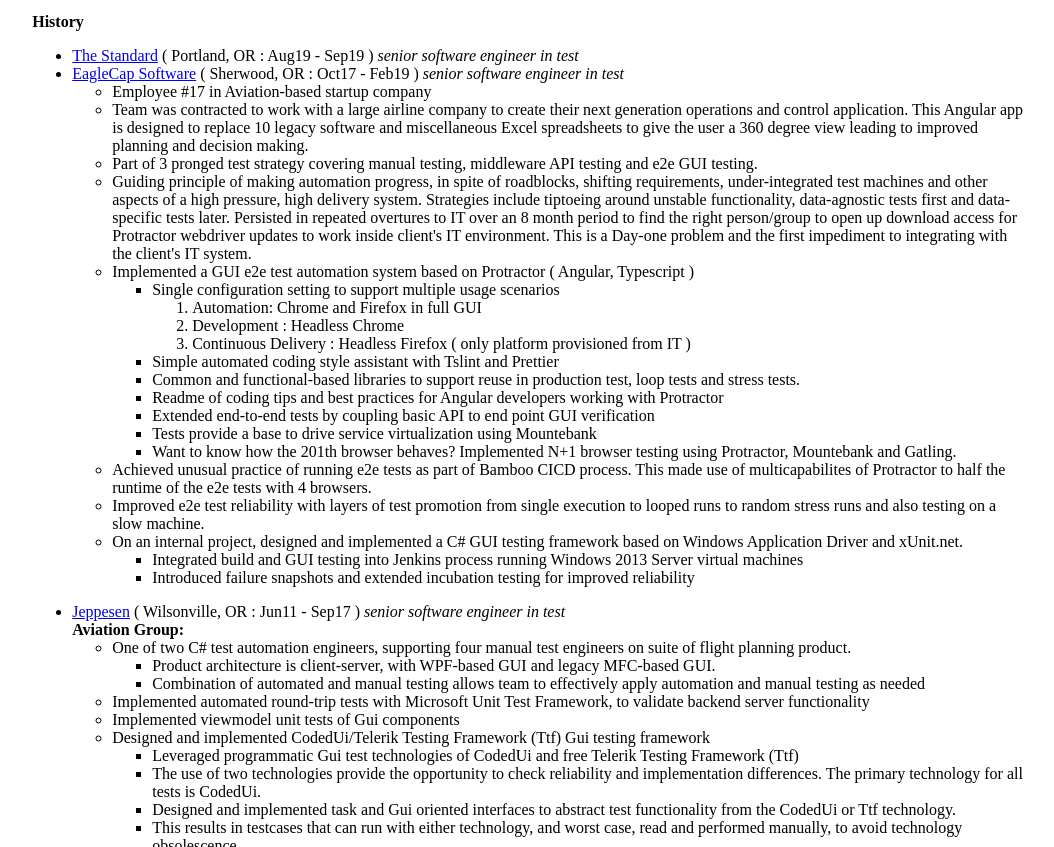
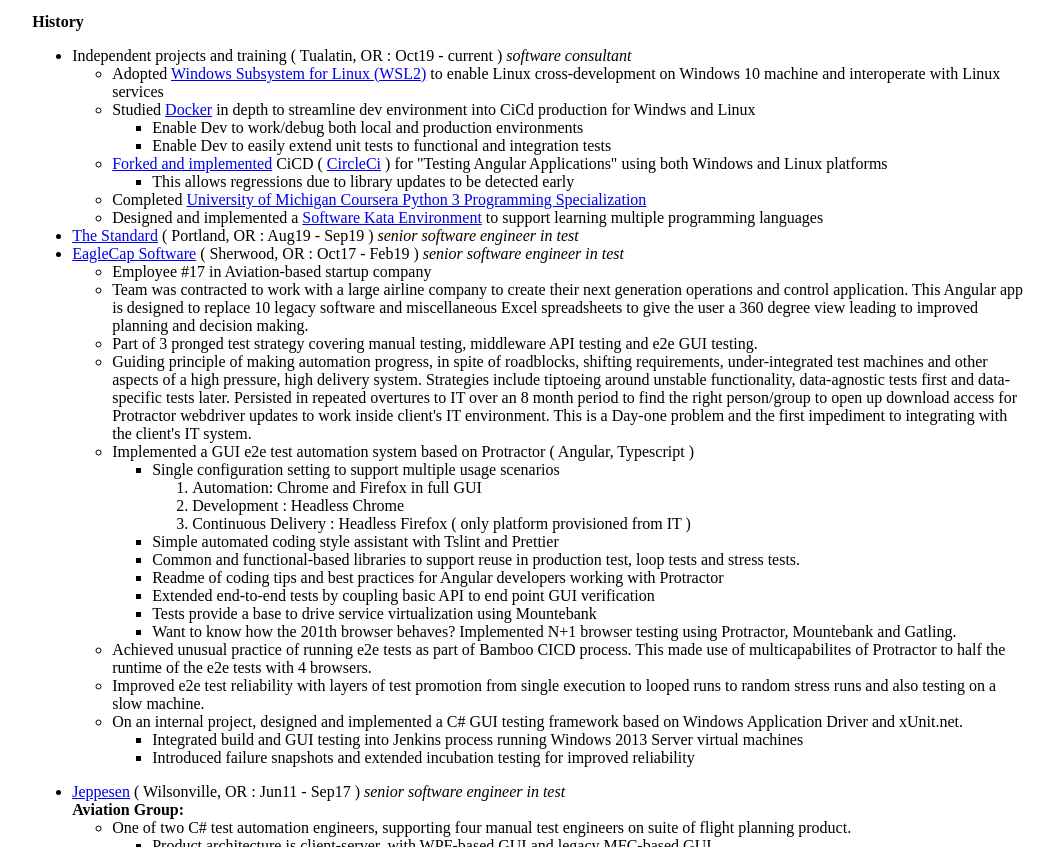
Before and after one commit to khtan/khtan.github.io, a plain HTML site: page resumeXml/index.htm in a window 1280 px wide. Shown: the part 1032-1879 px from the top of the page, without its empty margins (112-1166 px from the left). Drawn offline with nearby package versions, Linux system fonts and the light colour scheme; files that its build step writes are made by us from their sources.

Commit message:
update for independent project and future employer

```diff
--- a/resumeXml/index.htm
+++ b/resumeXml/index.htm
@@ -108,6 +108,27 @@
 </p>
 <p id="history"><b>History</b>
     <ul>
+        <li>Independent projects and training
+            ( Tualatin, OR :
+            Oct19 -
+            current
+            )
+            <i>software consultant</i>
+        </li>
+        <ul>
+            <li>Adopted <a href="https://docs.microsoft.com/en-us/windows/wsl">Windows Subsystem for Linux (WSL2)</a> to enable Linux cross-development on Windows 10 machine and interoperate with Linux services</li>
+            <li>Studied <a href="http://www.docker.com/get-started">Docker</a> in depth to streamline dev environment into CiCd production for Windws and Linux
+                <ul>
+                    <li>Enable Dev to work/debug both local and production environments</li>
+                    <li>Enable Dev to easily extend unit tests to functional and integration tests</li>
+                </ul>
+            </li>
+            <li><a href="https://khtan.github.io/ProtractorRegression/index.htm">Forked and implemented</a> CiCD ( <a href="https://circleci.com">CircleCi</a> ) for "Testing Angular Applications" using both Windows and Linux platforms
+                <ul><li>This allows regressions due to library updates to be detected early</li></ul>
+            </li>
+            <li>Completed <a href="http://coursera.org/specializations/python-3-programming">University of Michigan Coursera Python 3 Programming Specialization</a></li>
+            <li>Designed and implemented a <a href="https://github.com/khtan/FoundationsOfPythonProgramming1">Software Kata Environment</a> to support learning multiple programming languages</li>
+        </ul>
         <li><a href="http://standard.com">The Standard</a>
             ( Portland, OR :
             Aug19 -
```
